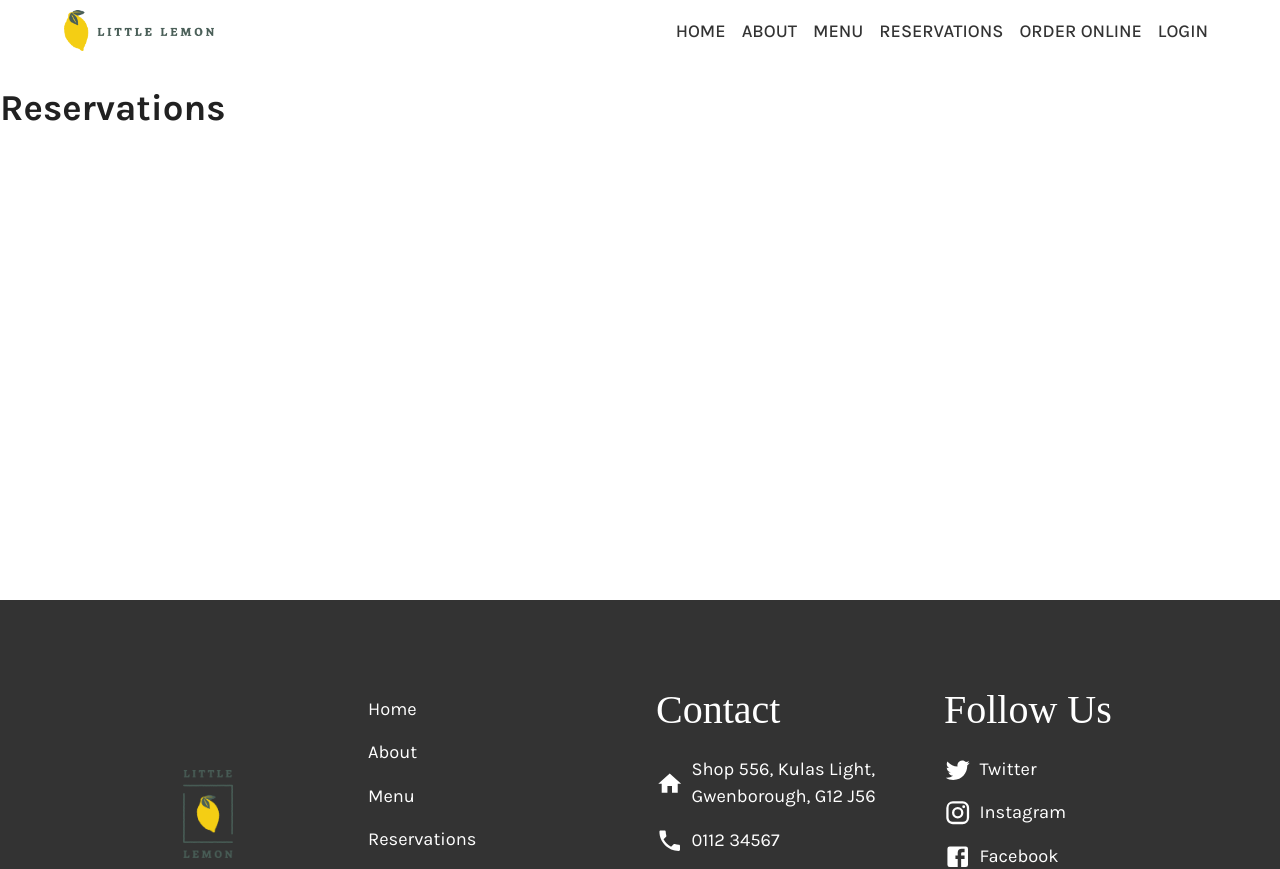
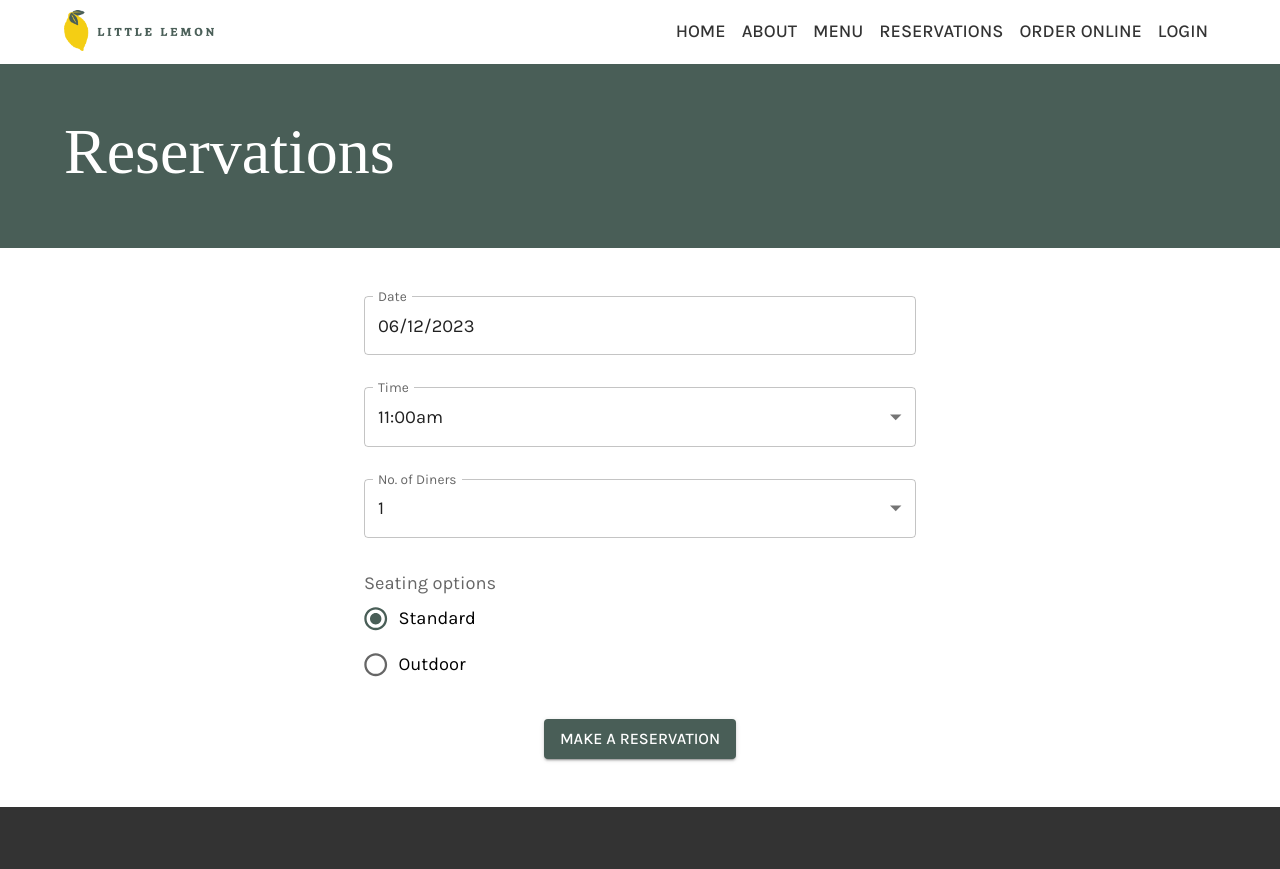
Before and after one commit to klkevinching/meta-project-capstone, a React (Create React App) app: page /reservations in a window 1280 px wide. Shown: the top 869 px of the page. Built offline with nearby package versions, Linux system fonts and the light colour scheme; a web font is replaced by a local one.

Commit message:
add under construction design, add reservation page

```diff
--- a/package.json
+++ b/package.json
@@ -7,9 +7,12 @@
     "@emotion/styled": "^11.11.0",
     "@mui/icons-material": "^5.11.16",
     "@mui/material": "^5.13.6",
+    "@mui/x-data-grid": "^6.9.1",
+    "@mui/x-date-pickers": "^6.9.1",
     "@testing-library/jest-dom": "^5.16.5",
     "@testing-library/react": "^13.4.0",
     "@testing-library/user-event": "^13.5.0",
+    "dayjs": "^1.11.8",
     "react": "^18.2.0",
     "react-dom": "^18.2.0",
     "react-router-dom": "^6.14.0",
--- /dev/null
+++ b/src/components/Construction.js
@@ -0,0 +1,24 @@
+import Sectioncontainer from './Sectioncontainer';
+import Container from '@mui/material/Container';
+import Typography from '@mui/material/Typography';
+
+function Construction(props) {
+  return (
+    <>
+      <Sectioncontainer bgColor="primary.main" txtColor="common.white">
+        <Container>
+          <Typography component="h1" variant="displayTitle">
+            {props.pageName}
+          </Typography>
+        </Container>
+      </Sectioncontainer>
+      <Sectioncontainer bgColor="common.white" txtColor="common.black">
+        <Container>
+          This page is under construction. Please come back again later!
+        </Container>
+      </Sectioncontainer>
+    </>
+  )
+}
+
+export default Construction;
--- a/src/components/routes/About.js
+++ b/src/components/routes/About.js
@@ -1,7 +1,9 @@
+import Construction from "../Construction";
+
 function About() {
   return (
     <>
-      <h1>About</h1>
+      <Construction pageName="About" />
     </>
   );
 }
--- a/src/components/routes/Login.js
+++ b/src/components/routes/Login.js
@@ -1,7 +1,9 @@
+import Construction from "../Construction";
+
 function Login() {
   return (
     <>
-      <h1>Login</h1>
+      <Construction pageName="Login" />
     </>
   );
 }
--- a/src/components/routes/Menu.js
+++ b/src/components/routes/Menu.js
@@ -1,7 +1,9 @@
+import Construction from "../Construction";
+
 function Menu() {
   return (
     <>
-      <h1>Menu</h1>
+      <Construction pageName="Menu" />
     </>
   );
 }
--- a/src/components/routes/Orderonline.js
+++ b/src/components/routes/Orderonline.js
@@ -1,7 +1,9 @@
+import Construction from "../Construction";
+
 function Orderonline() {
   return (
     <>
-      <h1>Order Online</h1>
+      <Construction pageName="Order Online" />
     </>
   );
 }
--- a/src/components/routes/Reservations.js
+++ b/src/components/routes/Reservations.js
@@ -1,7 +1,128 @@
+import { useState } from 'react';
+import Sectioncontainer from '../Sectioncontainer';
+import Container from '@mui/material/Container';
+import Typography from '@mui/material/Typography';
+import Box from '@mui/material/Box';
+import TextField from '@mui/material/TextField';
+import { AdapterDayjs } from '@mui/x-date-pickers/AdapterDayjs';
+import dayjs from 'dayjs';
+import { LocalizationProvider } from '@mui/x-date-pickers/LocalizationProvider';
+import { DatePicker } from '@mui/x-date-pickers/DatePicker';
+import MenuItem from '@mui/material/MenuItem';
+import FormControl from '@mui/material/FormControl';
+import FormControlLabel from '@mui/material/FormControlLabel';
+import Radio from '@mui/material/Radio';
+import RadioGroup from '@mui/material/RadioGroup';
+import FormLabel from '@mui/material/FormLabel';
+import Button from '@mui/material/Button';
+
 function Reservations() {
+  const [date, setDate] = useState(dayjs())
+  const [time, setTime] = useState(1100)
+  const [diner, setDiner] = useState(1)
+  const [seating, setSeating] = useState("standard")
+  const bookingDateMax = new Date();
+  bookingDateMax.setDate(bookingDateMax.getDate() + 14);
+
+  const clearForm = () => {
+    setDate(dayjs());
+    setTime(1100);
+    setDiner(1);
+    setSeating("standard");
+  }
+
+  const handleSubmit = e => {
+    e.preventDefault();
+    clearForm();
+  }
+
   return (
     <>
-      <h1>Reservations</h1>
+      <Sectioncontainer bgColor="primary.main" txtColor="common.white">
+        <Container>
+          <Typography component="h1" variant="displayTitle">
+            Reservations
+          </Typography>
+        </Container>
+      </Sectioncontainer>
+      <Sectioncontainer bgColor="common.white" txtColor="common.black">
+        <Container maxWidth="sm">
+          <Box>
+            <form onSubmit={handleSubmit}>
+              <LocalizationProvider dateAdapter={AdapterDayjs}>
+                <DatePicker
+                  minDate={dayjs()}
+                  maxDate={dayjs(bookingDateMax)}
+                  label="Date"
+                  value={date}
+                  onChange={e => setDate(e)}
+                  sx={{ width: "100%", mb: "2rem" }}
+                />
+              </LocalizationProvider>
+              <FormControl fullWidth sx={{ mb: "2rem" }}>
+                <TextField
+                  id="outlined-select-currency"
+                  select
+                  value={time}
+                  label="Time"
+                  onChange={(e) => {
+                    setTime(e.target.value);
+                  }}
+                >
+                  <MenuItem value={1100}>11:00am</MenuItem>
+                  <MenuItem value={1200}>12:00pm</MenuItem>
+                  <MenuItem value={1300}>1:00pm</MenuItem>
+                  <MenuItem value={1400}>2:00pm</MenuItem>
+                  <MenuItem value={1500}>3:00pm</MenuItem>
+                  <MenuItem value={1600}>4:00pm</MenuItem>
+                  <MenuItem value={1700}>5:00pm</MenuItem>
+                  <MenuItem value={1800}>6:00pm</MenuItem>
+                  <MenuItem value={1900}>7:00pm</MenuItem>
+                  <MenuItem value={2000}>8:00pm</MenuItem>
+                  <MenuItem value={2100}>9:00pm</MenuItem>
+                </TextField>
+              </FormControl>
+              <FormControl fullWidth sx={{ mb: "2rem" }}>
+                <TextField
+                  id="outlined-select-currency"
+                  select
+                  value={diner}
+                  label="No. of Diners"
+                  onChange={(e) => {
+                    setDiner(e.target.value);
+                  }}
+                >
+                  <MenuItem value={1}>1</MenuItem>
+                  <MenuItem value={2}>2</MenuItem>
+                  <MenuItem value={3}>3</MenuItem>
+                  <MenuItem value={4}>4</MenuItem>
+                  <MenuItem value={5}>5</MenuItem>
+                  <MenuItem value={6}>6</MenuItem>
+                  <MenuItem value={7}>7</MenuItem>
+                  <MenuItem value={8}>8</MenuItem>
+                </TextField>
+              </FormControl>
+              <FormControl sx={{ mb: "2rem" }}>
+                <FormLabel id="demo-radio-buttons-group-label">Seating options</FormLabel>
+                <RadioGroup
+                  aria-labelledby="demo-radio-buttons-group-label"
+                  name="radio-buttons-group"
+                  value={seating}
+                  onChange={(e) => {
+                    setSeating(e.target.value);
+                  }}
+                >
+                  <FormControlLabel value="standard" control={<Radio />} label="Standard" />
+                  <FormControlLabel value="outdoor" control={<Radio />} label="Outdoor" />
+                </RadioGroup>
+              </FormControl>
+              <Box sx={{ display: "flex", justifyContent: "center" }}>
+                <Button component="button" type="submit" variant="contained">Make a Reservation</Button>
+              </Box>
+            </form>
+          </Box>
+        </Container>
+      </Sectioncontainer>
     </>
   );
 }
```
Also changed, not shown: 1 other file (tests, documents, lock files or other folders).
